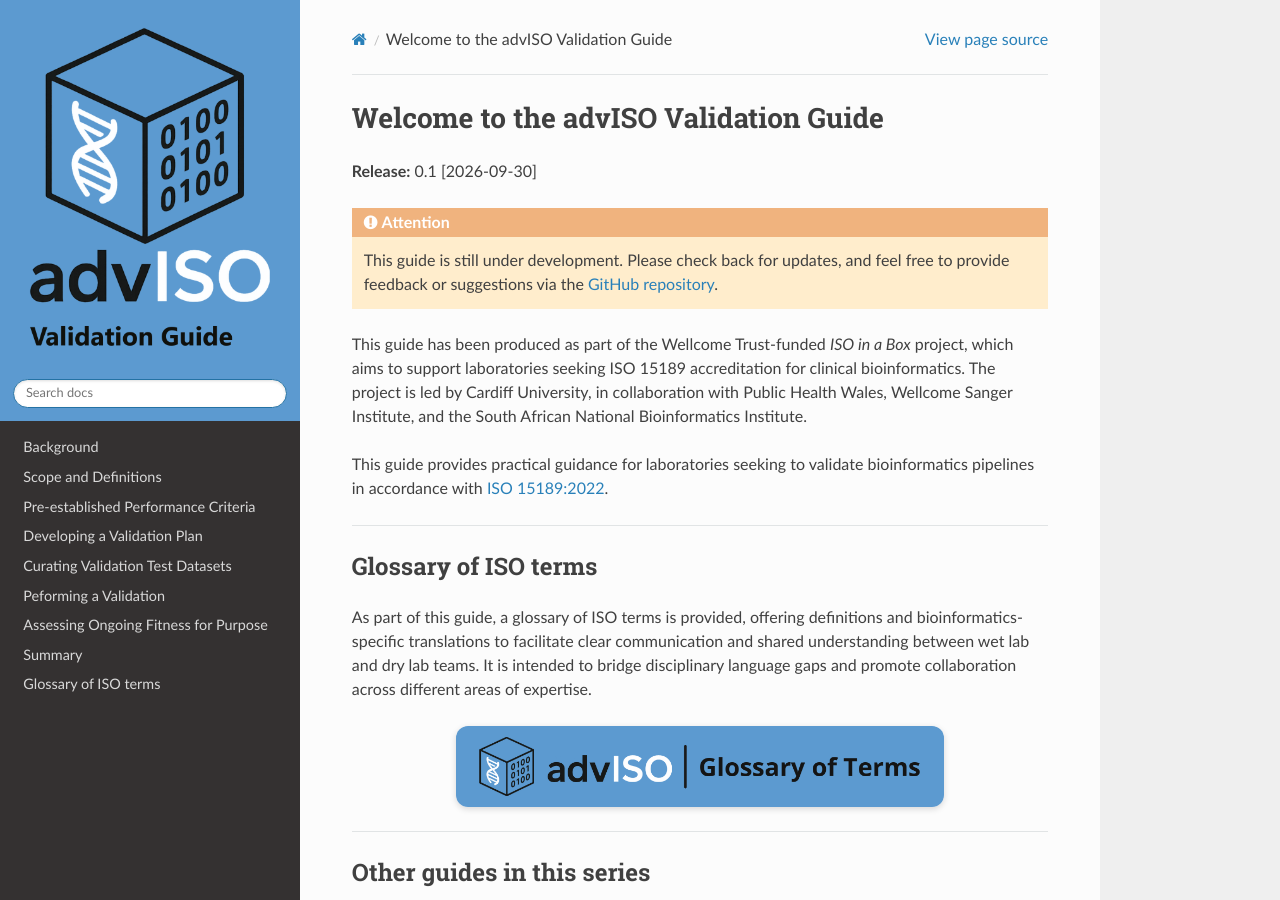
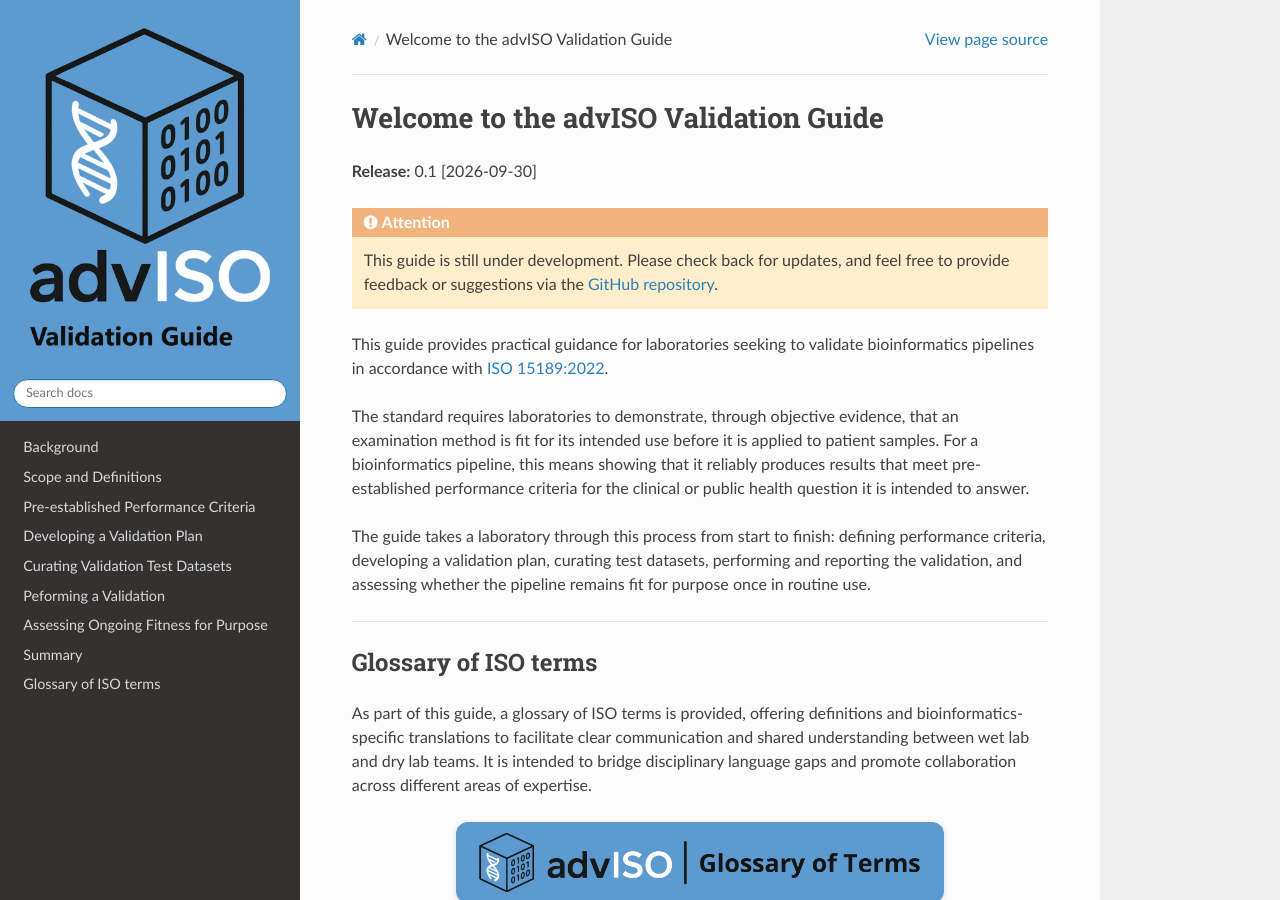
Before and after one commit to advISO-project/advISO_validation_guide, a Sphinx documentation site: the page built from docs/index.rst, in a window 1280 px wide and 900 px high. Built offline with Sphinx 7.4.7 and the Read the Docs theme 3.1.0, drawn with Linux system fonts in a browser that asks for light colours.

Commit message:
Update landing text

```diff
--- a/docs/index.rst
+++ b/docs/index.rst
@@ -8,9 +8,11 @@ Welcome to the advISO Validation Guide
 
    This guide is still under development. Please check back for updates, and feel free to provide feedback or suggestions via the `GitHub repository <https://github.com/advISO-project/advISO_validation_guide/issues>`_.
 
-This guide has been produced as part of the Wellcome Trust-funded *ISO in a Box* project, which aims to support laboratories seeking ISO 15189 accreditation for clinical bioinformatics. The project is led by Cardiff University, in collaboration with Public Health Wales, Wellcome Sanger Institute, and the South African National Bioinformatics Institute.
+This guide provides practical guidance for laboratories seeking to validate bioinformatics pipelines in accordance with `ISO 15189:2022 <https://www.iso.org/standard/76677.html>`_.
 
-This guide provides practical guidance for laboratories seeking to validate bioinformatics pipelines in accordance with `ISO 15189:2022 <https://www.iso.org/standard/76677.html>`_.
+The standard requires laboratories to demonstrate, through objective evidence, that an examination method is fit for its intended use before it is applied to patient samples. For a bioinformatics pipeline, this means showing that it reliably produces results that meet pre-established performance criteria for the clinical or public health question it is intended to answer.
+
+The guide takes a laboratory through this process from start to finish: defining performance criteria, developing a validation plan, curating test datasets, performing and reporting the validation, and assessing whether the pipeline remains fit for purpose once in routine use.
 
 ---------------------------------------------------------------------------------------
 
```
